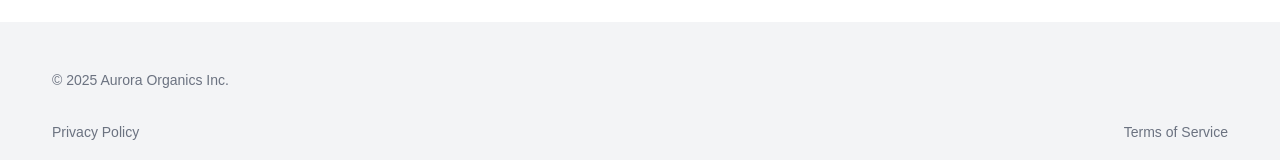
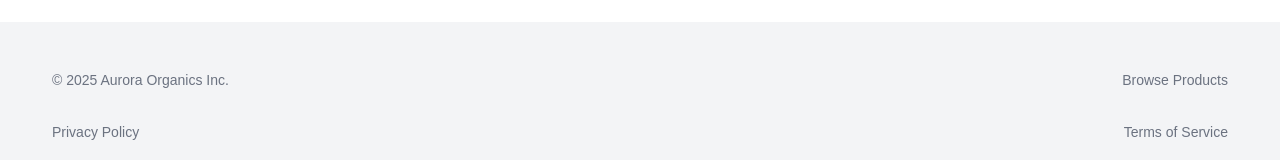
Before and after one commit to wyasyn/skin-analyzer-frontend, a Next.js app: page / in a window 1280 px wide. Shown: the part 2703-2863 px from the top of the page. Built offline with nearby package versions, Linux system fonts and the light colour scheme; no server answers.

Commit message:
added browse products

```diff
--- a/components/footer.tsx
+++ b/components/footer.tsx
@@ -6,6 +6,9 @@ export default function Footer() {
       <div className="wrapper flex items-center justify-between py-4 text-sm text-muted-foreground">
         <p>© {new Date().getFullYear()} Aurora Organics Inc.</p>
         {/* <p>Made with ❤️ by Cavendish University Uganda</p> */}
+        <Link href="/browse/acne" className="hover:underline duration-300">
+          Browse Products
+        </Link>
       </div>
       <div className="wrapper flex items-center justify-between py-4 text-sm text-muted-foreground">
         <Link href="/privacy-policy" className="hover:underline duration-300">
```
